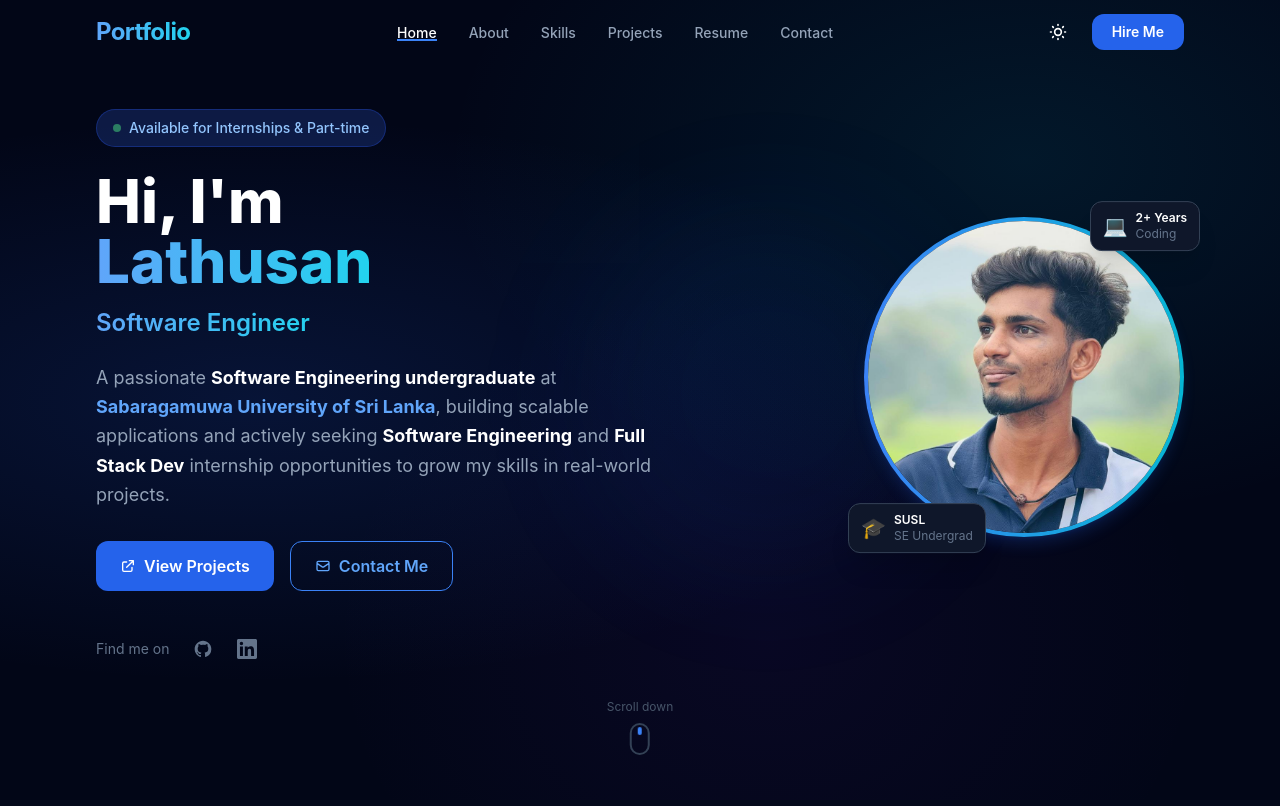
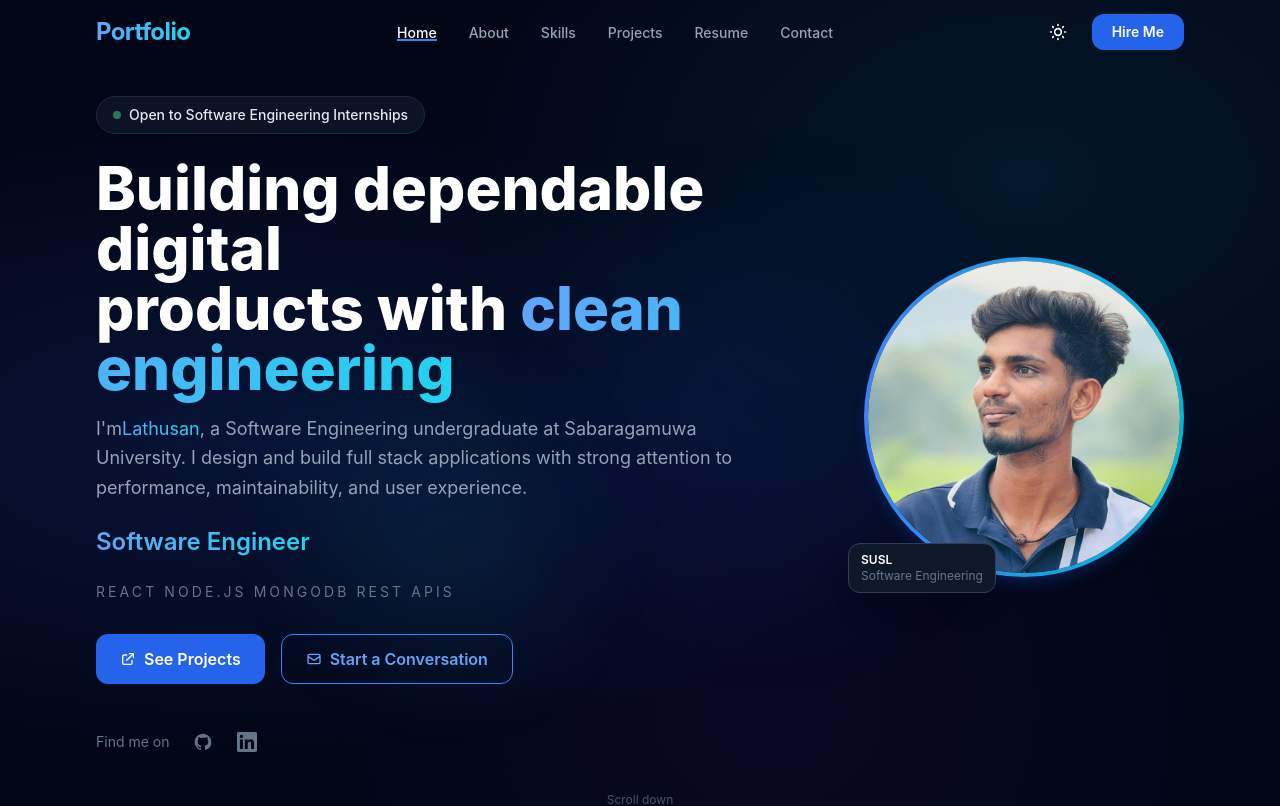
Before and after one commit to SanmuganathanLathusan/My-Portfolio, a React (Vite) app: page / in a window 1280 px wide. Shown: the top 806 px of the page. Built offline with nearby package versions, Linux system fonts and the light colour scheme.

Commit message:
modified src/components/Hero.jsx file

```diff
--- a/src/components/Hero.jsx
+++ b/src/components/Hero.jsx
@@ -4,8 +4,7 @@ import profileImg from '../assets/image1.png'
 const roles = [
   'Full Stack Developer',
   'Software Engineer',
-  'React Developer',
-  'Node.js Developer',
+
 ]
 
 function TypewriterText({ texts }) {
@@ -46,41 +45,39 @@ function TypewriterText({ texts }) {
 export default function Hero() {
   return (
     <section id="hero" className="relative min-h-screen flex items-center hero-bg grid-pattern overflow-hidden">
-      {/* Decorative blobs */}
       <div className="absolute top-1/4 right-1/4 w-96 h-96 bg-primary-600/10 rounded-full blur-3xl pointer-events-none animate-pulse-slow" />
-      <div className="absolute bottom-1/4 left-1/4 w-64 h-64 bg-cyan-500/8 rounded-full blur-3xl pointer-events-none animate-pulse-slow" style={{ animationDelay: '1.5s' }} />
+      <div className="absolute bottom-1/4 left-1/4 w-64 h-64 bg-cyan-500/10 rounded-full blur-3xl pointer-events-none animate-pulse-slow" style={{ animationDelay: '1.5s' }} />
 
       <div className="section-container w-full py-32 pt-24 relative z-10">
         <div className="flex flex-col lg:flex-row items-center justify-between gap-12">
 
-          {/* Left content */}
           <div className="flex-1 animate-slide-up">
-            {/* Badge */}
-            <div className="inline-flex items-center gap-2 px-4 py-2 rounded-full bg-primary-900/40 border border-primary-800/50 text-primary-300 text-sm font-medium mb-6">
+            <div className="inline-flex items-center gap-2 px-4 py-2 rounded-full bg-white/80 border border-gray-200 dark:bg-dark-800/80 dark:border-dark-700 text-dark-700 dark:text-dark-200 text-sm font-medium mb-6">
               <span className="w-2 h-2 rounded-full bg-green-400 animate-pulse" />
-              Available for Internships &amp; Part-time
+              Open to Software Engineering Internships
             </div>
 
-            {/* Name */}
             <h1 className="text-4xl sm:text-5xl md:text-6xl font-extrabold text-dark-900 dark:text-white leading-tight mb-4 transition-colors duration-300">
-              Hi, I'm <br />
-              <span className="gradient-text">Lathusan</span>
+              Building dependable digital
+              <br />
+              products with <span className="gradient-text">clean engineering</span>
             </h1>
 
-            {/* Typewriter */}
+            <p className="text-dark-600 dark:text-dark-300 text-lg leading-relaxed max-w-2xl mb-6 transition-colors duration-300">
+              I'm
+              <span className="gradient-text">Lathusan</span>
+              , a Software Engineering undergraduate at Sabaragamuwa University. I design and build
+              full stack applications with strong attention to performance, maintainability, and user experience.
+            </p>
+
             <div className="text-xl sm:text-2xl font-semibold text-dark-600 dark:text-dark-200 mb-6 h-8 transition-colors duration-300">
               <TypewriterText texts={roles} />
             </div>
 
-            {/* Description */}
-            <p className="text-dark-600 dark:text-dark-300 text-lg leading-relaxed max-w-xl mb-8 transition-colors duration-300">
-              A passionate <strong className="text-dark-900 dark:text-white">Software Engineering undergraduate</strong> at{' '}
-              <strong className="text-primary-600 dark:text-primary-400">Sabaragamuwa University of Sri Lanka</strong>, building
-              scalable applications and actively seeking <strong className="text-dark-900 dark:text-white">Software Engineering</strong> and <strong className="text-dark-900 dark:text-white">Full Stack Dev</strong> internship opportunities to grow my skills
-              in real-world projects.
+            <p className="text-dark-500 dark:text-dark-400 text-sm uppercase tracking-[0.22em] mb-8">
+              React  Node.js  MongoDB  REST APIs
             </p>
 
-            {/* CTA buttons */}
             <div className="flex flex-wrap gap-4 mb-12">
               <a
                 href="#projects"
@@ -90,7 +87,7 @@ export default function Hero() {
                 <svg className="w-4 h-4" fill="none" stroke="currentColor" viewBox="0 0 24 24">
                   <path strokeLinecap="round" strokeLinejoin="round" strokeWidth={2} d="M10 6H6a2 2 0 00-2 2v10a2 2 0 002 2h10a2 2 0 002-2v-4M14 4h6m0 0v6m0-6L10 14" />
                 </svg>
-                View Projects
+                See Projects
               </a>
               <a
                 href="#contact"
@@ -100,11 +97,10 @@ export default function Hero() {
                 <svg className="w-4 h-4" fill="none" stroke="currentColor" viewBox="0 0 24 24">
                   <path strokeLinecap="round" strokeLinejoin="round" strokeWidth={2} d="M3 8l7.89 5.26a2 2 0 002.22 0L21 8M5 19h14a2 2 0 002-2V7a2 2 0 00-2-2H5a2 2 0 00-2 2v10a2 2 0 002 2z" />
                 </svg>
-                Contact Me
+                Start a Conversation
               </a>
             </div>
 
-            {/* Social links */}
             <div className="flex items-center gap-6">
               <span className="text-dark-400 text-sm">Find me on</span>
               {[
@@ -141,38 +137,24 @@ export default function Hero() {
             </div>
           </div>
 
-          {/* Right: Avatar placeholder */}
           <div className="flex-shrink-0 animate-float">
             <div className="relative w-64 h-64 md:w-80 md:h-80">
-              {/* Outer glow ring */}
               <div className="absolute inset-0 rounded-full bg-gradient-to-r from-primary-500 to-cyan-500 p-1 glow">
                 <div className="w-full h-full rounded-full bg-white dark:bg-dark-800 flex items-center justify-center overflow-hidden transition-colors">
                   <img src={profileImg} alt="Lathusan" className="w-full h-full object-cover scale-110" />
                 </div>
               </div>
 
-              {/* Floating badge - University */}
-              <div className="absolute -bottom-4 -left-4 bg-gray-50 border border-gray-200 dark:bg-dark-800 dark:border-dark-600 rounded-xl px-3 py-2 flex items-center gap-2 shadow-xl transition-colors">
-                <span className="text-xl">🎓</span>
-                <div>
-                  <div className="text-dark-900 dark:text-white text-xs font-semibold transition-colors">SUSL</div>
-                  <div className="text-dark-500 dark:text-dark-400 text-xs transition-colors">SE Undergrad</div>
-                </div>
+              <div className="absolute -bottom-4 -left-4 bg-white border border-gray-200 dark:bg-dark-800 dark:border-dark-600 rounded-xl px-3 py-2 shadow-xl transition-colors">
+                <div className="text-dark-900 dark:text-white text-xs font-semibold transition-colors">SUSL</div>
+                <div className="text-dark-500 dark:text-dark-400 text-xs transition-colors">Software Engineering</div>
               </div>
 
-              {/* Floating badge - Exp */}
-              <div className="absolute -top-4 -right-4 bg-gray-50 border border-gray-200 dark:bg-dark-800 dark:border-dark-600 rounded-xl px-3 py-2 flex items-center gap-2 shadow-xl transition-colors">
-                <span className="text-xl">💻</span>
-                <div>
-                  <div className="text-dark-900 dark:text-white text-xs font-semibold transition-colors">2+ Years</div>
-                  <div className="text-dark-500 dark:text-dark-400 text-xs transition-colors">Coding</div>
-                </div>
-              </div>
+
             </div>
           </div>
         </div>
 
-        {/* Scroll indicator */}
         <div className="absolute bottom-8 left-1/2 -translate-x-1/2 flex flex-col items-center gap-2 text-dark-500 text-xs transition-colors">
           <span>Scroll down</span>
           <div className="w-5 h-8 border-2 border-dark-300 dark:border-dark-600 rounded-full flex justify-center pt-1 transition-colors">
```
